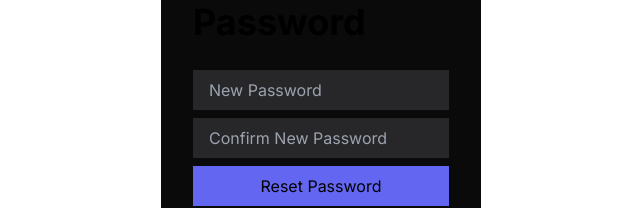
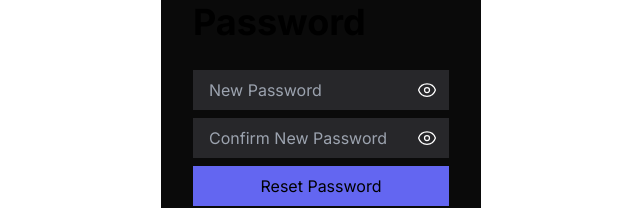
Before and after one commit to King-kae/nextjs-chatter, a Next.js app: page /reset-password in a window 1280 px wide. Shown: the part 316-524 px from the top of the page, without its empty margins (319-959 px from the left). Built offline with nearby package versions, Linux system fonts and the light colour scheme.

Commit message:
forgot password

```diff
--- a/src/app/api/auth/forgot-password/route.tsx
+++ b/src/app/api/auth/forgot-password/route.tsx
@@ -38,7 +38,7 @@ export async function POST(req: NextRequest, res: NextApiResponse) {
       await sendEmail({
         to: email,
         subject: 'Password Reset Request',
-        text: `To reset your password, click the following link: ${resetLink}`,
+        text: `To reset your password, click the following link: <a href= "${resetLink}">Link</a>`,
       });
 
       return NextResponse.json({ message: 'Reset link sent to your email address.' });
--- a/src/app/api/auth/reset-password/route.tsx
+++ b/src/app/api/auth/reset-password/route.tsx
@@ -1,41 +1,51 @@
 // pages/api/auth/reset-password.ts
 import type { NextApiRequest, NextApiResponse } from 'next';
-import bcrypt from 'bcrypt';
+import bcrypt from 'bcryptjs';
 import connectToMongoDB  from '@/lib/db';
 import { ObjectId } from 'mongodb';
+import User from '@/models/user';
+import { NextRequest, NextResponse } from 'next/server';
 
-export default async function handler(req: NextApiRequest, res: NextApiResponse) {
-  if (req.method === 'POST') {
-    const { token, password } = req.body;
+export  async function POST(req: NextRequest, res: NextApiResponse) {
+
+    const { token, password } = await req.json();
+    // const { token } = data;
+    console.log("token:", token);
+
+    if (!token) {
+        return NextResponse.json({ message: 'Token is required.' });
+    }
 
     try {
-      const { client } = await connectToMongoDB();
-      const user = await User.findOne({ resetToken: { token } });
-      const resetToken = await db.collection('resetTokens').findOne({ token });
+        // const formData = await req.formData();
 
-      if (!resetToken) {
-        return res.status(400).json({ message: 'Invalid or expired reset token.' });
+
+        // Extract fields directly from formData
+        // const newPassword = formData.get('password') as string;
+      // Find the user by the reset token and check if the token is still valid
+      const user = await User.findOne({
+        resetToken: token,
+        resetTokenExpires: { $gt: new Date() },
+      });
+      console.log(user)
+
+      if (!user) {
+        return NextResponse.json({ message: 'Invalid or expired token.' });
       }
 
-      if (new Date() > resetToken.expiresAt) {
-        return res.status(400).json({ message: 'Reset token has expired.' });
-      }
+      // Hash the new password
+      const salt = await bcrypt.genSalt(10);
+      const hashedPassword = await bcrypt.hash(password, salt);
 
-      const hashedPassword = await bcrypt.hash(password, 10);
+      // Update the user's password and clear the reset token and expiration
+      user.password = hashedPassword;
+      user.resetToken = undefined;
+      user.resetTokenExpires = undefined;
 
-      await db.collection('users').updateOne(
-        { _id: new ObjectId(resetToken.userId) },
-        { $set: { password: hashedPassword } }
-      );
-
-      await db.collection('resetTokens').deleteOne({ _id: resetToken._id });
-
-      res.status(200).json({ message: 'Password has been reset successfully.' });
+      await user.save();
+      return NextResponse.json({ message: 'Password has been reset successfully.' });
     } catch (error) {
       console.error(error);
-      res.status(500).json({ message: 'Something went wrong.' });
+      return NextResponse.json({ message: 'Something went wrong.' });
     }
-  } else {
-    res.status(405).json({ message: 'Method not allowed.' });
-  }
 }
--- a/src/app/forgot-password/page.tsx
+++ b/src/app/forgot-password/page.tsx
@@ -6,6 +6,8 @@ import { useRouter } from "next/navigation";
 
 const ForgotPasswordPage = () => {
   const [email, setEmail] = useState("");
+  const [success, setSuccess] = useState(false);
+  const [loading, setLoading] = useState(false);
   const [error, setError] = useState("");
   const [message, setMessage] = useState("");
   const router = useRouter();
@@ -19,12 +21,17 @@ const ForgotPasswordPage = () => {
     formData.append("email", email);
 
     try {
+      setLoading(true);
       const response = await axios.post("/api/auth/forgot-password", formData, {
         headers: {
           "Content-Type": "multipart/form-data",
         },
       });
       setMessage(response.data.message);
+    //   router.push("/reset-password");
+    setLoading(false);
+    setSuccess(true);
+
     } catch (err) {
       setError("Failed to send reset email. Please try again.");
     }
@@ -32,6 +39,9 @@ const ForgotPasswordPage = () => {
 
   return (
     <div className="flex justify-center items-center h-screen">
+      {success ? (
+        <div className="bg-green-500 text-white px-4 py-2">Reset link sent to your email address.</div>
+      ) : (
         <form onSubmit={handleSubmit} className="bg-neutral-950 px-8 py-10 w-3/12">
           <h1 className="text-4xl font-bold mb-7">Forgot Password</h1>
 
@@ -41,15 +51,17 @@ const ForgotPasswordPage = () => {
           <input
             type="email"
             id="email"
-          placeholder="Enter your email"
+            placeholder="Email"
             value={email}
             onChange={(e) => setEmail(e.target.value)}
             className="bg-zinc-800 px-4 py-2 block mb-2 w-full"
           />
-        <button className="bg-indigo-500 px-4 py-2 w-full" type="submit">
-          Send Reset Link
+
+          <button type="submit" className={`bg-blue-500 cursor-pointer text-white px-4 py-2 w-full ${loading ? 'opacity-50 cursor-not-allowed' : ''}`} disabled={loading}>
+            {loading ? "Sending" : "Send Reset Email" }
           </button>
         </form>
+      )}
     </div>
   );
 };
--- a/src/app/register/page.tsx
+++ b/src/app/register/page.tsx
@@ -4,6 +4,7 @@ import axios, { AxiosError } from "axios";
 import React, { FormEvent, useState } from "react";
 import { signIn } from 'next-auth/react';
 import { useRouter } from "next/navigation";
+import { EyeIcon, EyeSlashIcon } from "@heroicons/react/24/solid";
 import GoogleButton from "@/app/components/common/GoogleButton";
 import GitHubButton from "@/app/components/common/GithubButton";
 import Link from "next/link";
@@ -12,6 +13,8 @@ import Joi from "joi";
 function RegisterPage() {
   const [error, setError] = useState<string | undefined>(undefined);
   const [loading, setLoading] = useState(false);
+  const [showPassword, setShowPassword] = useState(false)
+  const [showConfirmPassword, setShowConfirmPassword] = useState(false)
   const router = useRouter();
 
   // Define the Joi schema for form validation
@@ -105,17 +108,31 @@ function RegisterPage() {
           className="bg-zinc-800 px-4 py-2 block mb-2 w-full"
         />
         <input
-          type="password"
+          type={showPassword ? "text" : "password" }
           placeholder="******"
           name="password"
           className="bg-zinc-800 px-4 py-2 block mb-2 w-full"
         />
+        <button
+          type="button"
+          className="absolute right-4 top-4"
+          onClick={() => setShowPassword(!showPassword)}
+        >
+          {showPassword ? <EyeIcon /> : <EyeSlashIcon />}
+        </button>
         <input
-          type="password"
+          type={showConfirmPassword ? "text" : "password" }
           placeholder="******"
           name="confirm-password"
           className="bg-zinc-800 px-4 py-2 block mb-2 w-full"
         />
+        <button
+          type="button"
+          className="absolute right-4 top-4"
+          onClick={() => setShowConfirmPassword(!showPassword)}
+        >
+          {showConfirmPassword ? <EyeIcon /> : <EyeSlashIcon />}
+        </button>
 
         <button className="bg-indigo-500 px-4 py-2" type="submit" disabled={loading}>
           {loading ? "Signing up..." : "Signup"}
--- a/src/app/reset-password/page.tsx
+++ b/src/app/reset-password/page.tsx
@@ -3,12 +3,16 @@
 import React, { useState } from "react";
 import axios from "axios";
 import { useRouter, useSearchParams } from "next/navigation";
+import { EyeIcon, EyeSlashIcon } from "@heroicons/react/24/outline"; // Icons for visibility toggle
 
 const ResetPasswordPage = () => {
   const [password, setPassword] = useState("");
   const [confirmPassword, setConfirmPassword] = useState("");
+  const [loading, setLoading] = useState(false);
   const [error, setError] = useState("");
   const [message, setMessage] = useState("");
+  const [showPassword, setShowPassword] = useState(false);
+  const [showConfirmPassword, setShowConfirmPassword] = useState(false);
   const router = useRouter();
   const searchParams = useSearchParams();
   const token = searchParams.get("token");
@@ -24,6 +28,7 @@ const ResetPasswordPage = () => {
     }
 
     try {
+      setLoading(true);
       const response = await axios.post("/api/auth/reset-password", {
         token,
         password,
@@ -32,6 +37,8 @@ const ResetPasswordPage = () => {
       router.push('/login');
     } catch (err) {
       setError("Failed to reset password. Please try again.");
+    } finally {
+      setLoading(false);
     }
   };
 
@@ -43,22 +50,47 @@ const ResetPasswordPage = () => {
         {message && <div className="bg-green-500 text-white px-4 py-2">{message}</div>}
         {error && <div className="bg-red-500 text-white px-4 py-2">{error}</div>}
 
+        <div className="relative mb-2">
           <input
-          type="password"
+            type={showPassword ? "text" : "password"}
+            id="password"
             placeholder="New Password"
             value={password}
             onChange={(e) => setPassword(e.target.value)}
-          className="bg-zinc-800 px-4 py-2 block mb-2 w-full"
+            className="bg-zinc-800 px-4 py-2 block w-full"
           />
+          <button
+            type="button"
+            onClick={() => setShowPassword(!showPassword)}
+            className="absolute inset-y-0 right-0 px-3 py-2 text-white"
+          >
+            {showPassword ? <EyeSlashIcon className="h-5 w-5" /> : <EyeIcon className="h-5 w-5" />}
+          </button>
+        </div>
+
+        <div className="relative mb-2">
           <input
-          type="password"
+            type={showConfirmPassword ? "text" : "password"}
             placeholder="Confirm New Password"
             value={confirmPassword}
             onChange={(e) => setConfirmPassword(e.target.value)}
-          className="bg-zinc-800 px-4 py-2 block mb-2 w-full"
+            className="bg-zinc-800 px-4 py-2 block w-full"
           />
-        <button className="bg-indigo-500 px-4 py-2 w-full" type="submit">
-          Reset Password
+          <button
+            type="button"
+            onClick={() => setShowConfirmPassword(!showConfirmPassword)}
+            className="absolute inset-y-0 right-0 px-3 py-2 text-white"
+          >
+            {showConfirmPassword ? <EyeSlashIcon className="h-5 w-5" /> : <EyeIcon className="h-5 w-5" />}
+          </button>
+        </div>
+
+        <button
+          className={`bg-indigo-500 px-4 py-2 w-full ${loading ? 'opacity-50 cursor-not-allowed' : ''}`}
+          type="submit"
+          disabled={loading}
+        >
+          {loading ? "Resetting Password..." : "Reset Password"}
         </button>
       </form>
     </div>
```
Lines whose indentation alone changed are shown as unchanged.
